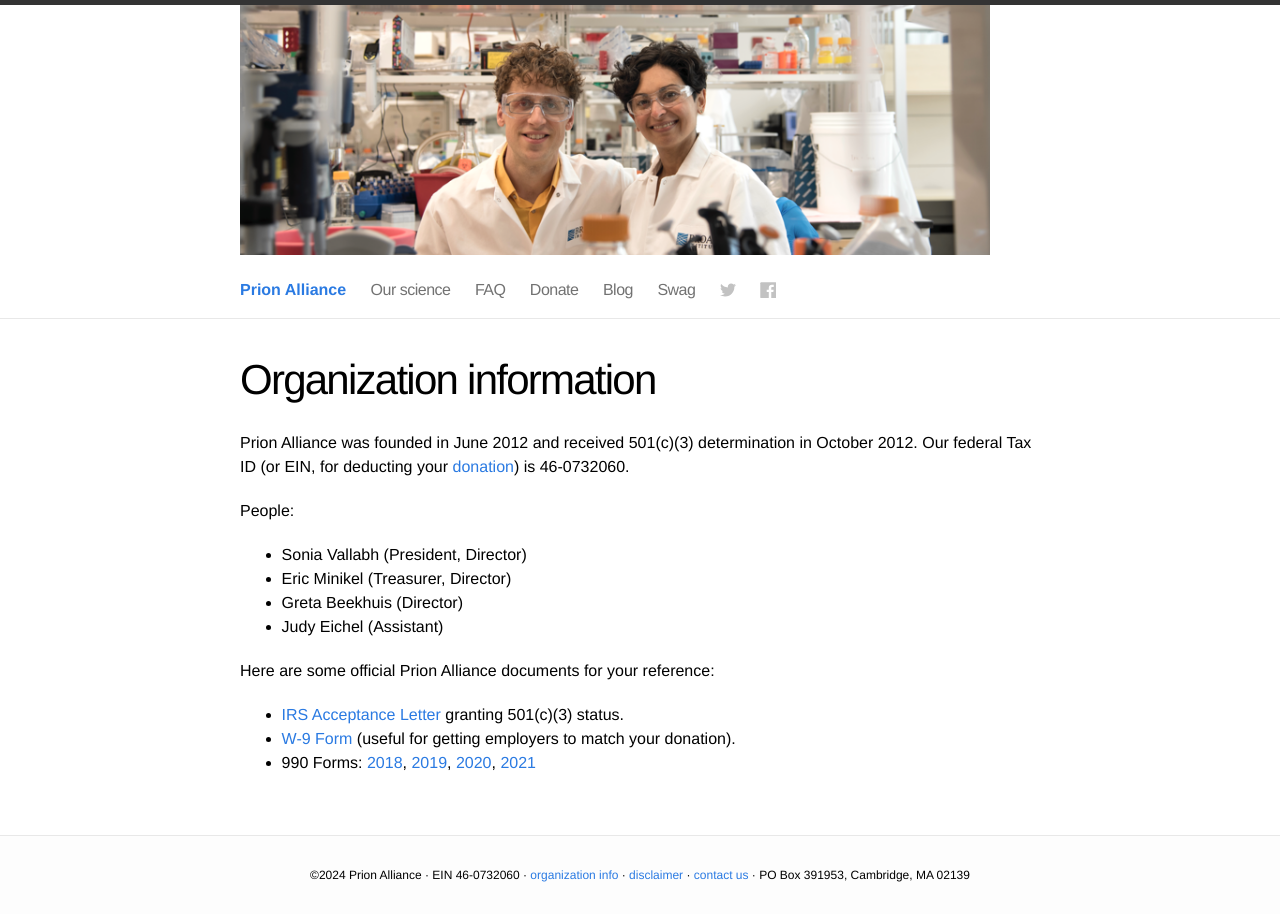
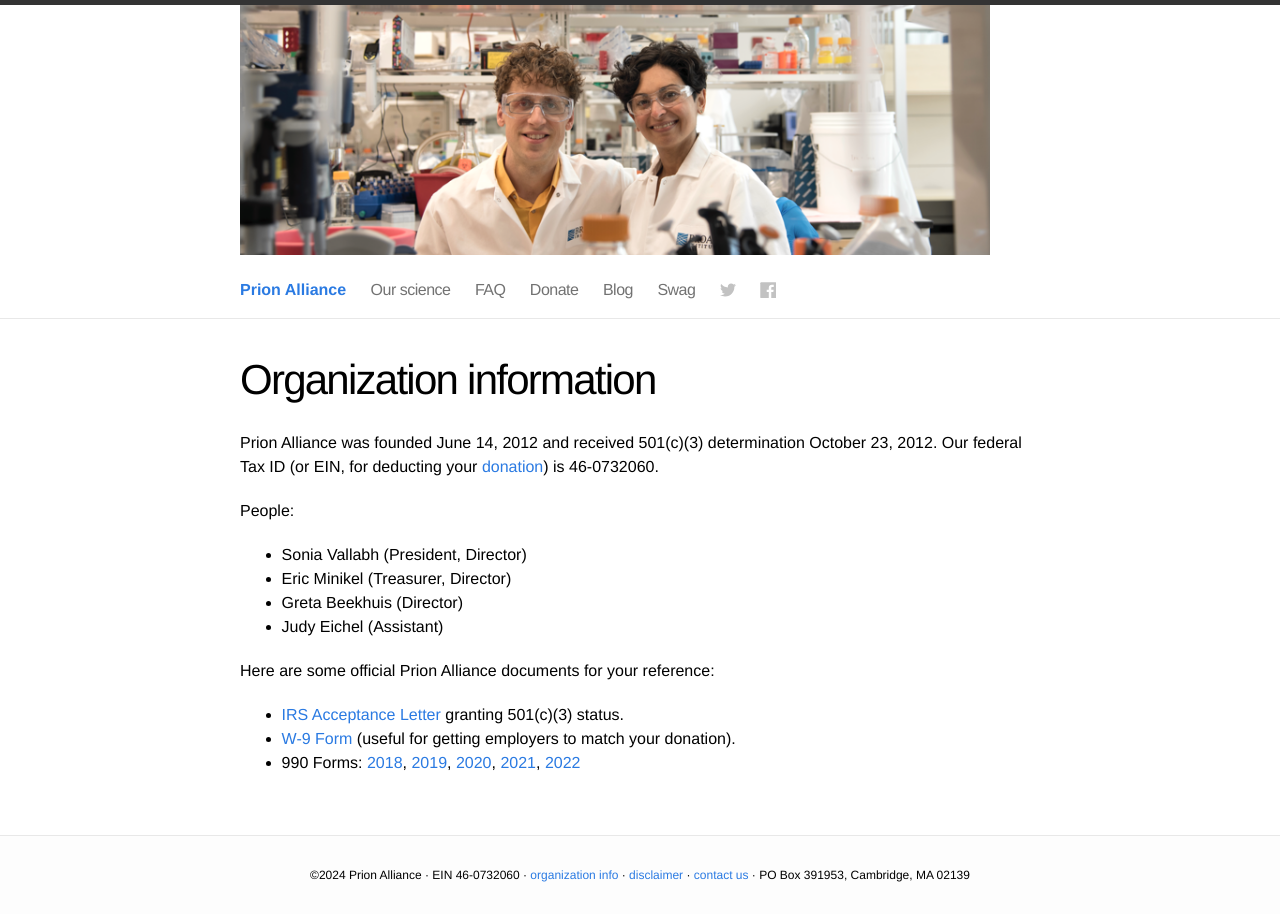
Before and after one commit to ericminikel/prionalliance, a Jekyll site: the page built from organization-info.md, in a window 1280 px wide. Built offline with Jekyll 4.4.1, drawn with Linux system fonts in a browser that asks for light colours.

Commit message:
2022 990

```diff
--- a/organization-info.md
+++ b/organization-info.md
@@ -4,7 +4,7 @@
 permalink: /organization-info/
 ---
 
-Prion Alliance was founded in June 2012 and received 501(c)(3) determination in October 2012. Our federal Tax ID (or EIN, for deducting your [donation](/donate/)) is 46-0732060.
+Prion Alliance was founded June 14, 2012 and received 501(c)(3) determination October 23, 2012. Our federal Tax ID (or EIN, for deducting your [donation](/donate/)) is 46-0732060.
 
 People:
 
@@ -17,4 +17,4 @@
 
 + [IRS Acceptance Letter](/media/2019/03/PrionAlliance_IRS_501c3_Status_Letter_2012-10-23.pdf) granting 501(c)(3) status.
 + [W-9 Form](/media/2019/03/PrionAlliance_W-9_Form.pdf) (useful for getting employers to match your donation).
-+ 990 Forms: [2018](/media/2019/03/PrionAlliance_IRS_Form990_2018.pdf), [2019](/media/2020/02/PrionAlliance_IRS_Form990_2019.pdf), [2020](/media/2021/03/PrionAlliance_IRS_Form990_2020.pdf), [2021](/media/2022/02/PrionAlliance_IRS_Form990_2021.pdf)
++ 990 Forms: [2018](/media/2019/03/PrionAlliance_IRS_Form990_2018.pdf), [2019](/media/2020/02/PrionAlliance_IRS_Form990_2019.pdf), [2020](/media/2021/03/PrionAlliance_IRS_Form990_2020.pdf), [2021](/media/2022/02/PrionAlliance_IRS_Form990_2021.pdf), [2022](/media/2024/03/PrionAlliance_IRS_Form990_2022.pdf)
```
Also changed, not shown: 1 other file.
